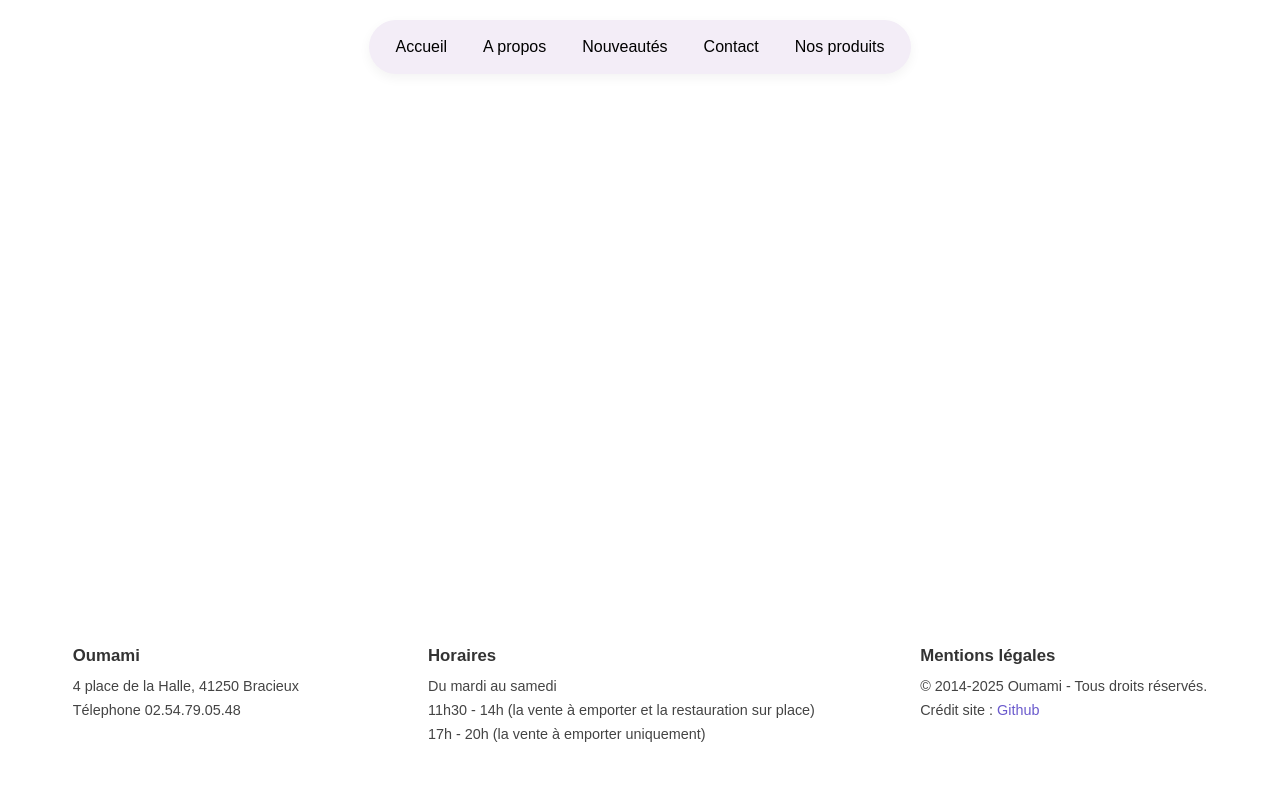
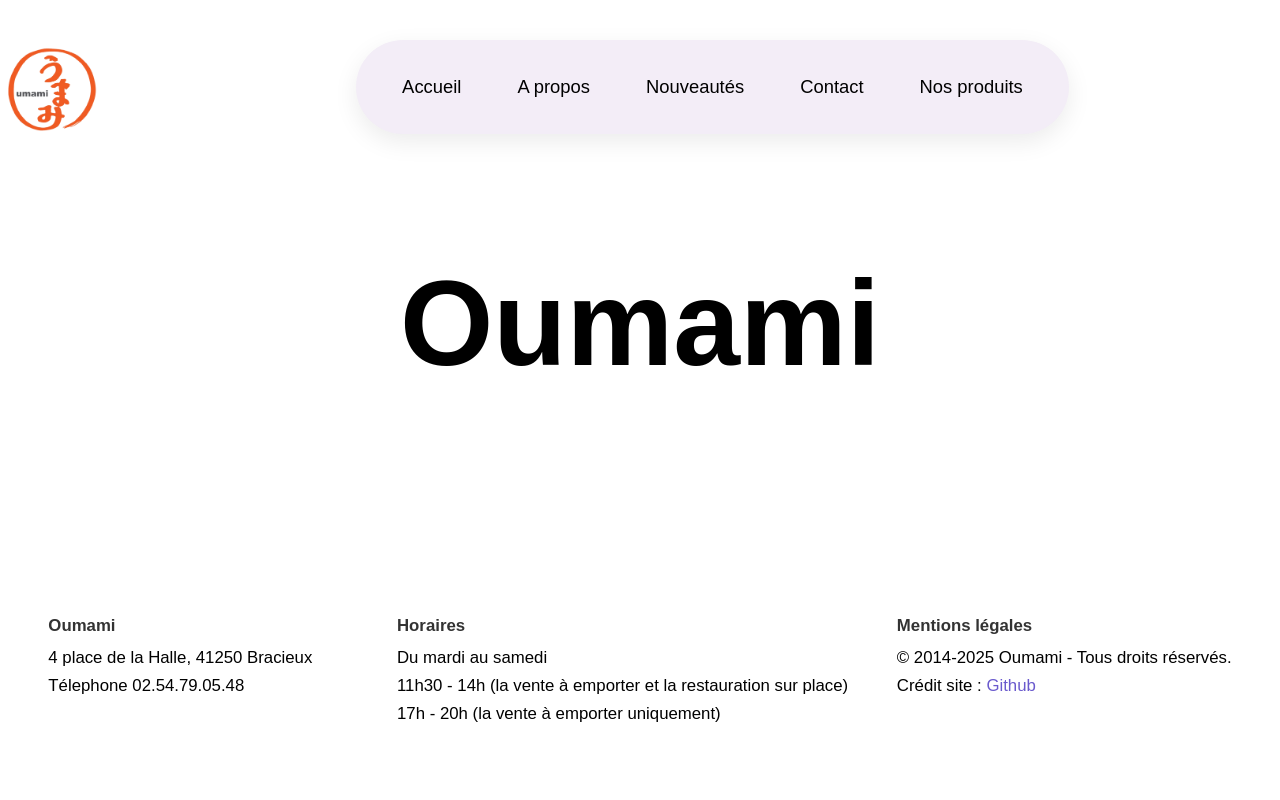
Before and after one commit to nathan2612/Projet_FI_Groupe_17, a Flask app: page / in a window 1280 px wide. Run offline with Flask 3, Linux system fonts and the light colour scheme; parts of the project's set-up code (start-up, migrations or seed data) failed here and were passed over.

Commit message:
test du template

```diff
--- a/monApp/static/style.css
+++ b/monApp/static/style.css
@@ -1,4 +1,4 @@
-/* Global layout: ensure footer stays at the bottom */
+/* ===== GLOBAL ===== */
 html, body {
     height: 100%;
     margin: 0;
@@ -11,34 +11,59 @@ body {
     font-family: Arial, sans-serif;
 }
 
-main {
-    flex: 1 0 auto;
+/* ===== NAVBAR ===== */
+.navbar-complet {
+    display: flex;
+    align-items: center;
+    gap: 24px;
 }
 
-/* --- Style de la barre de navigation (Desktop) --- */
+.nav-logo {
+    display: flex;
+    align-items: center;
+    flex-direction: row;
+    list-style: none;
+    margin-right: 20px;
+    padding: 0;
+}
+
+.nav-logo li {
+    display: flex;
+    align-items: center;
+}
+
+.nav-logo .logo {
+    height: 6rem;
+    width: auto;
+    display: block;
+}
+
 .navbar {
     display: flex;
+    flex: 1 1 auto; /* allow navbar to share line with logo */
+    align-items: center;
     justify-content: center;
-    padding: 20px 0;
-    width: 100%;
+    padding: 40px 0;
+    width: auto;
 }
 
 .navbar ul {
+    display: flex;
     list-style-type: none;
     margin: 0;
-    padding: 8px;
-    display: flex;
+    padding: 18px;
     background-color: #F3EDF7;
-    border-radius: 50px;
-    box-shadow: 0 4px 12px rgba(0, 0, 0, 0.05);
+    border-radius: 70px;
+    box-shadow: 0 8px 24px rgba(0, 0, 0, 0.08);
 }
 
 .navbar ul li a {
     display: block;
-    padding: 10px 18px;
+    padding: 18px 28px;
     text-decoration: none;
     color: #000000;
-    border-radius: 30px;
+    border-radius: 38px;
+    font-size: 1.15rem;
 }
 
 .navbar ul li a.active {
@@ -51,47 +76,51 @@ main {
     background-color: #E8DEF8;
 }
 
-
-/* --- @media pour les téléphones --- */
-
+/* ===== MOBILE ===== */
 @media (max-width: 700px) {
-
     .navbar ul {
         flex-direction: column;
         width: 90%;
-            border-radius: 20px;
-            padding: 10px;
+        border-radius: 20px;
+        padding: 10px;
     }
 
     .navbar ul li {
+        width: 100%;
         margin: 4px 0;
-        width: 100%;
     }
 
     .navbar ul li a {
+        width: 100%;
         text-align: center;
-        width: 100%;
         box-sizing: border-box;
     }
 }
 
-/* --- Style de base pour le Footer --- */
+h1 {
+    text-align: center;
+    font-size: 120px;
+    margin-bottom: 20px;
+}
 
+
+
+
+/* ===== FOOTER ===== */
 footer {
     display: flex;
     justify-content: space-around;
     flex-wrap: wrap;
-    padding: 40px 20px;
-    color: #444;
-    font-size: 0.9rem;
-    margin-top: auto; /* force footer to the bottom */
+    padding: 56px 24px;
+    font-size: 1.05rem;
+    margin-top: auto;
 }
 
 footer ul {
     list-style-type: none;
     padding: 0;
-    margin: 10px 20px;
-    min-width: 250px;
+    margin: 12px 24px;
+    min-width: 300px;
 }
 
 footer ul li:first-child {
--- a/monApp/templates/base.html
+++ b/monApp/templates/base.html
@@ -1,119 +1,67 @@
+
+{% block base %}
 <html>
-
     <head>
-
         <meta charset="UTF-8">
-
         <meta name="viewport" content="width=device-width, initial-scale=1.0">
-
         <title>{% block title %}{% endblock %}</title>
-
-<link rel="stylesheet" href="../static/style.css"> <!-- a remplacer apres par {{ url_for('static', filename='style.css')}} des que on aura le serveur-->
-
+    <link rel="stylesheet" href="{{ url_for('static', filename='style.css') }}">
+    <link rel="icon" type="image/png" href="{{ url_for('static', filename='images/logo.png') }}">
     </head>
-
     <body>
-
         {% block navbar %}
-
+        <div class="navbar-complet">
+            <div class="nav-logo">
+                <li>
+                    <a href="/"><img src="{{ url_for('static', filename='images/logo.png') }}" alt="Logo Oumami" class="logo"></a>
+                </li>
+            </div>
             <nav class="navbar">
-
                 <ul>
                     <li>
-
+                        <a href="/index">Accueil</a>
+                    </li>
                     <li>
-
-<a href="/index">Accueil</a>
-
+                        <a href="/apropos">A propos</a>
                     </li>
-
                     <li>
-
-<a href="/apropos">A propos</a>
-
+                        <a href="/nouveautes">Nouveautés</a>
                     </li>
-
                     <li>
-
-<a href="/nouveautes">Nouveautés</a>
-
+                        <a href="/contact">Contact</a>
                     </li>
-
                     <li>
-
-<a href="/contact">Contact</a>
-
+                        <a href="/produits">Nos produits</a>
                     </li>
-
-<li>
-
-<a href="/produits">Nos produits</a>
-
-</li>
-
-
-
                 </ul>
-
             </nav>
-
+        </div>
         {% endblock %}
-
-
-
         {% block content %}
-
         <main id="main" role="main" class="container">
-
             {% block main %}{% endblock %}
-
         </main>
-
         {% endblock %}
-
-
-
         <footer>
-
             {% block footer %}
-
             <ul aria-label="Coordonnées">
-
                 <li>Oumami</li>
-
                 <li>4 place de la Halle, 41250 Bracieux</li>
-
                 <li>Télephone 02.54.79.05.48</li>
-
             </ul>
-
             <ul aria-label="Horaires d'ouverture">
-
                 <li>Horaires</li>
-
                 <li>Du mardi au samedi</li>
-
-<li>11h30 - 14h (la vente à emporter et la restauration sur place) </li>
-
+                <li>11h30 - 14h (la vente à emporter et la restauration sur place)</li>
                 <li>17h - 20h (la vente à emporter uniquement)</li>
-
             </ul>
-
             <ul aria-label="Informations légales">
-
                 <li>Mentions légales</li>
-
                 <li>© 2014-2025 Oumami - Tous droits réservés.</li>
-
                 <li>Crédit site : <a href="https://github.com/nathan2612/Projet_FI_Groupe_17.git">Github</a></li>
-
             </ul>
-
             {% endblock %}
-
-
         </footer>
-
     </body>
-
 </html>
+{% endblock %}
--- a/monApp/templates/index.html
+++ b/monApp/templates/index.html
@@ -1,5 +1,6 @@
 {% extends "base.html" %}
 
-{% block content %}
+{% block main %}
+  <h1>Oumami</h1>
 
 {% endblock %}
```
Lines whose indentation alone changed are shown as unchanged.
